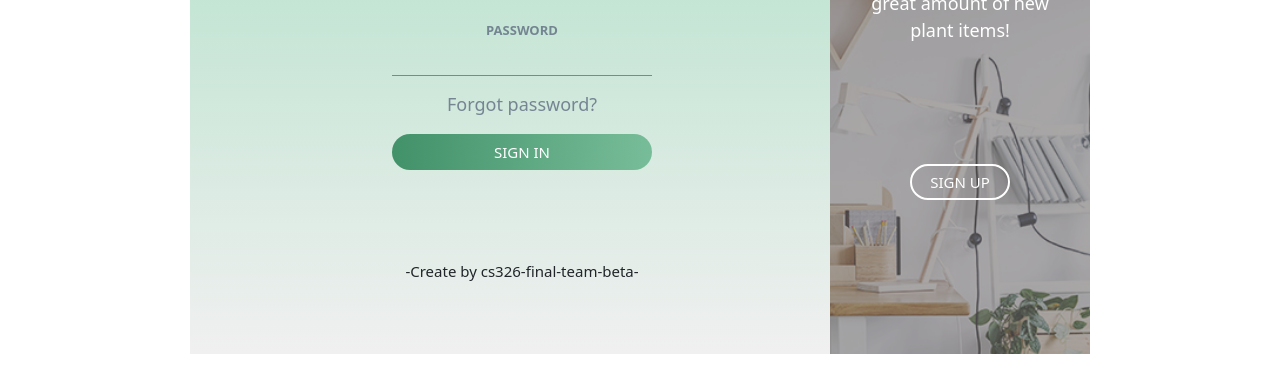
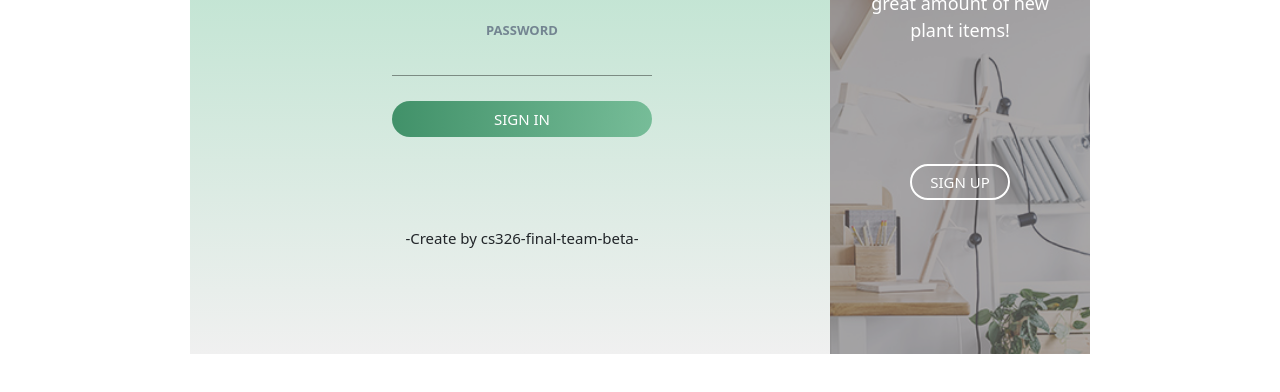
Before and after one commit to Jiafeng-Li95/cs326-final-team-beta, a website: page public/index.html in a window 1280 px wide. Shown: the part 300-692 px from the top of the page. Drawn offline with nearby package versions, Linux system fonts and the light colour scheme.

Commit message:
remove forgot password and isvendor field

```diff
--- a/public/index.html
+++ b/public/index.html
@@ -41,7 +41,6 @@
                     <span>Password</span>
                     <input type="password" id="password-signin" />
                 </label>
-                <p class="forgot-pass">Forgot password?</p>
                 <button type="button" class="submit" id="sign-in">Sign In</button>
                 <p class="footer-login">-Create by cs326-final-team-beta-</p>
             </div>
@@ -86,10 +85,7 @@
                         <span>PhoneNumber</span>
                         <input type="text" id="phone-number-signup" />
                     </label>
-                    <div class="IsVendor-label">
-                        <span><input type="checkbox" id="checkbox-signup" value="yes"></span>
-                        <label>IS VENDOR</label>
-                    </div>
+
                     <button type="button" class="submit" id="sign-up">Sign Up</button>
                 </div>
 
--- a/public/login.css
+++ b/public/login.css
@@ -1,4 +1,6 @@
-*, *:before, *:after {
+*,
+*:before,
+*:after {
   box-sizing: border-box;
   margin: 0;
   padding: 0;
@@ -17,7 +19,8 @@ body {
   align-items: center;
 }
 
-input, button {
+input,
+button {
   border: none;
   outline: none;
   background: none;
@@ -267,7 +270,7 @@ input {
 }
 
 .submit {
-  margin-top: 5px;
+  margin-top: 25px;
   margin-bottom: 20px;
   /* font-family: Comic Sans MS, Comic Sans, cursive; */
   background: -webkit-linear-gradient(left, #419169, #41a370a2);
@@ -330,5 +333,5 @@ input {
 }
 
 .IsVendor-label input {
-  width: 100%
+  width: 100%;
 }
--- a/public/login.js
+++ b/public/login.js
@@ -19,7 +19,7 @@ async function sign_in() {
     body: JSON.stringify(data),
   });
 
-  const nextData = (await response.json());
+  const nextData = await response.json();
 
   if (response.status === 200) {
     //save current signedIn user id
@@ -46,7 +46,7 @@ async function sign_up() {
     description: document.getElementById("description-signup").value,
     location: document.getElementById("location-signup").value,
     phonenumber: document.getElementById("phone-number-signup").value,
-    isVendor: document.getElementById("checkbox-signup").checked,
+    isVendor: true,
   };
 
   let response = await fetch("/auth/signup", {
--- a/server/index.js
+++ b/server/index.js
@@ -15,7 +15,6 @@ app.use(
   })
 );
 
-
 //specify the route
 app.use("/auth", authRouter);
 app.use("/product", productRouter);
```
